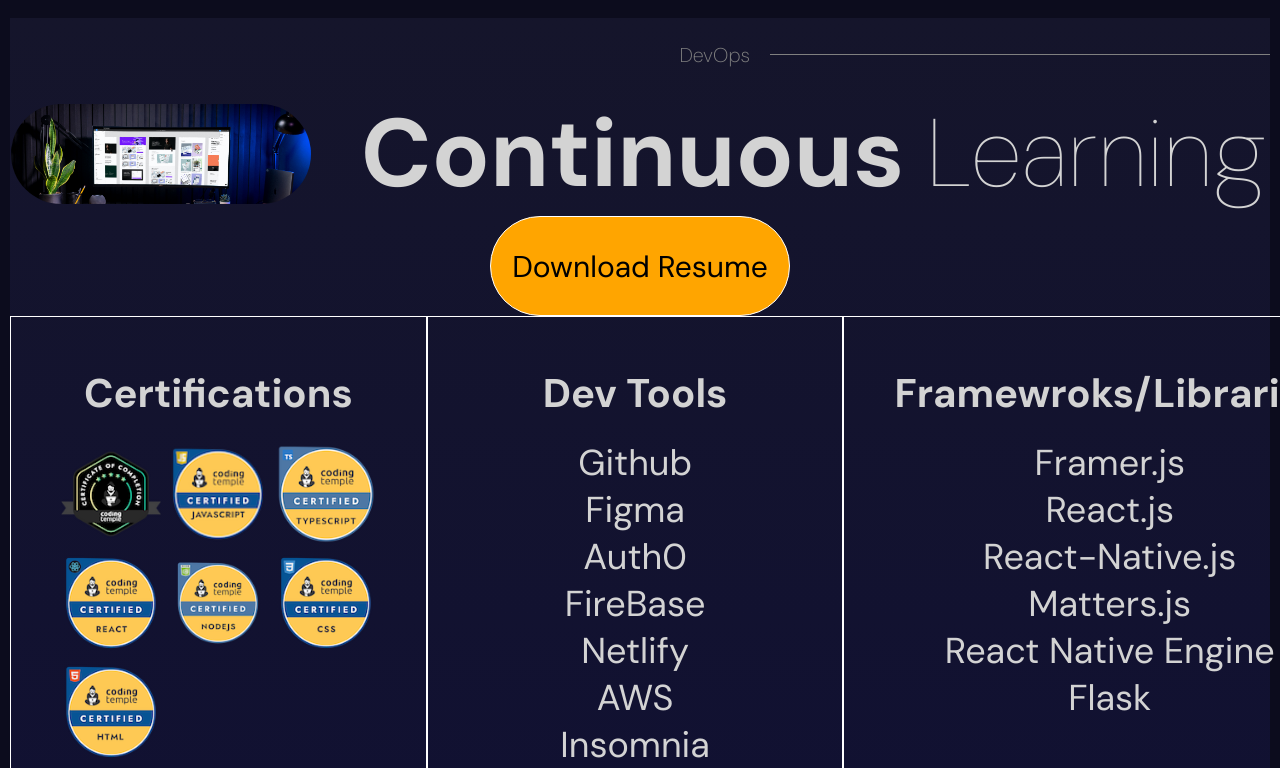
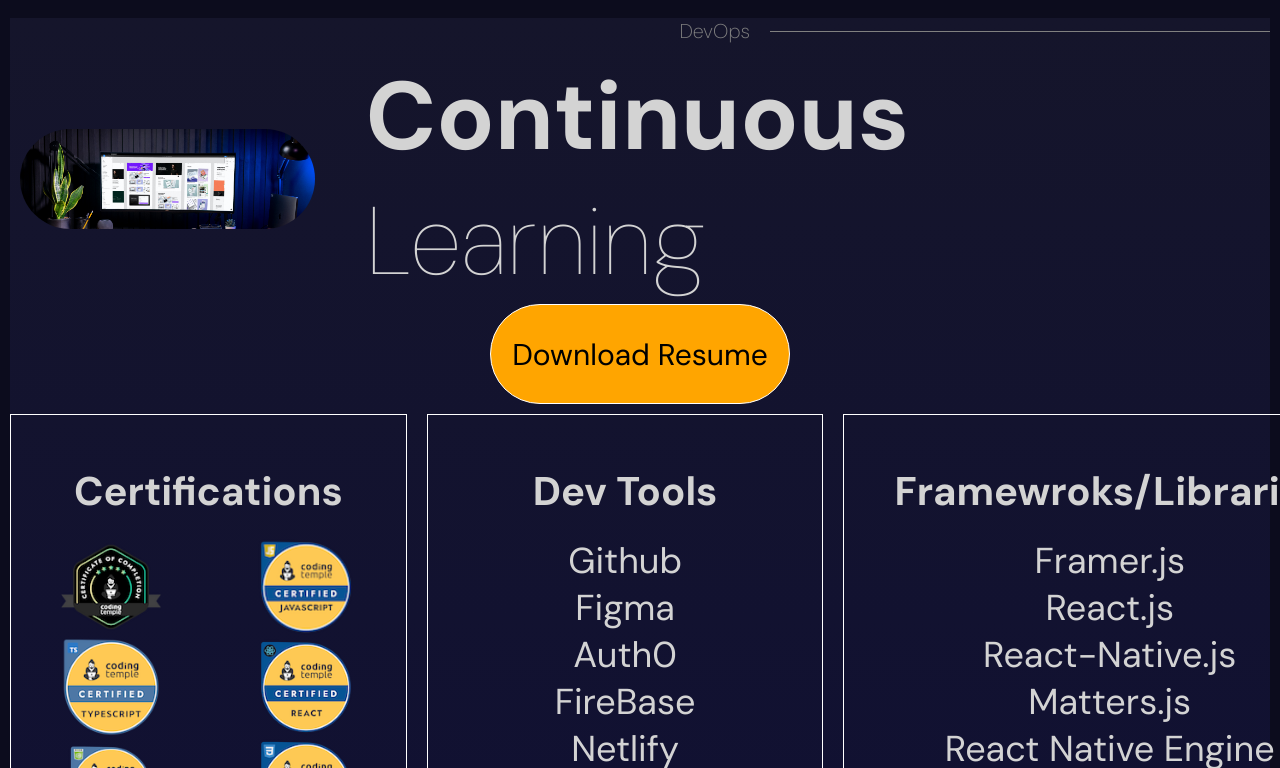
Before and after one commit to Dregon42/React-Portfolio3.0, a React (Vite) app: page / in a window 1280 px wide. Shown: the part 1632-2400 px from the top of the page. Built offline with nearby package versions, Linux system fonts and the light colour scheme.

Commit message:
fixed the flicker

```diff
--- a/src/component/contact/Contact.jsx
+++ b/src/component/contact/Contact.jsx
@@ -5,8 +5,8 @@
 
 const variants = {
     initial: {
-        y: 500,
-        opacity: 1,
+        y: 0,
+        opacity: 0,
     },
     animate: {
         y: 0,
@@ -22,8 +22,9 @@
 export default function Contact() {
     const ref = useRef();
     const form = useRef();
+    const isInView = useInView(ref);
     const [error, setError] = useState(false);
-    const [success, setSuccess] = useState(false)
+    const [success, setSuccess] = useState(false);
 
     const sendEmail = (e) => {
         e.preventDefault();
@@ -32,11 +33,9 @@
         .then((result) => {
             setSuccess(true);
         }, (error) => {
-            setError(true)
+            setError(true);
         });
     };
-
-    const isInView = useInView(ref, {margin:'-100px'})
 
 
   return (
@@ -53,14 +52,14 @@
             </motion.div>
         </motion.div>
         <div className="formContainer">
-            <motion.div className='email'
+            <motion.div className='emailSvg'
                 initial={{opacity: 1}}
                 whileInView={{opacity: 0}}
                 transition={{delay: 3, duration: 1,}}
             >
                 <svg width="600px" height="600px" viewBox="0 0 24 24" fill="none" xmlns="http://www.w3.org/2000/svg">
                     <motion.path
-                        stroke-width={0.2}
+                        stroke-width={0.3}
                         fill='none'
                         initial={{pathLength: 0}}
                         animate={isInView && {pathLength: 1}}
--- a/src/component/contact/contact.scss
+++ b/src/component/contact/contact.scss
@@ -38,15 +38,9 @@
             }
         }
 
-        // h2 {
-
-        //     @include mobile {
-        //         display: none;
-        //     }
-        // }
 
         p {
-            font-weight: 300;
+            font-weight: 300px;
             color: white;
 
             @include mobile {
@@ -63,7 +57,7 @@
             width: 100%;
         }
 
-        .email {
+        .emailSvg {
             stroke: orange;
             position: absolute;
             margin: auto;
@@ -91,6 +85,7 @@
                 border-radius: 5px;
                 color: whitesmoke;
                 font-size: larger;
+
                 @include mobile {
                     padding: 10px;
                 }
@@ -102,7 +97,7 @@
                 border-radius: 10px;
                 background-color: orange;
                 cursor: pointer;
-                font-weight: bold;
+                font-weight: 500;
                 font-size: 30px;
                 width: 50%;
                 align-self: center;
--- a/src/component/hero/Hero.jsx
+++ b/src/component/hero/Hero.jsx
@@ -59,14 +59,14 @@
           </motion.div>
           <motion.img variants={textVariants} animate='scrollButton' src="/scroll.png" alt="" />
         </motion.div>
-        {/* Need bigger photo with background removed before adding */}
-        <div className="imageContainer">
-          <img src="/IMG_2992_inPixio.png" alt="" />
-        </div>
       </div>
       <motion.div variants={sliderVariants} initial='initial' animate='animate' className="slidingTextContainer">
         React.Js  React-Native.Js  Redux  JavaScript
       </motion.div>
+      {/* Need bigger photo with background removed before adding */}
+      {/* <div className="imageContainer">
+        <img src="/IMG_2992_inPixio.png" alt="" />
+      </div> */}
 
     </div>
   )
--- a/src/component/projects/Projects.jsx
+++ b/src/component/projects/Projects.jsx
@@ -31,9 +31,10 @@
 
     const {scrollYProgress} = useScroll({
         target:ref,
+        // offset: ['start start', 'end start']
     });
 
-    const y = useTransform(scrollYProgress, [0, 1], [-300, 300]);
+    const y = useTransform(scrollYProgress, [0, 1], [-100, 100 ]);
 
     return (
         <section>
@@ -58,7 +59,7 @@
 
     const {scrollYProgress} = useScroll({
         target:ref,
-        offset: ['end end', 'start start']
+        // offset: ['end end', 'start end']
     });
 
     const scaleX = useSpring(scrollYProgress, {
--- a/src/component/projects/projects.scss
+++ b/src/component/projects/projects.scss
@@ -27,6 +27,7 @@
         display: flex;
         align-items: center;
         justify-content: center;
+        overflow: hidden;
         height: 100%;
         width: 100%;
 
@@ -80,7 +81,7 @@
 
                 p {
                     color: grey;
-                    font-size: 30px;
+                    font-size: 20px;
 
                     @include mobile {
                         font-size: 16px;
--- a/src/component/resume/Resume.jsx
+++ b/src/component/resume/Resume.jsx
@@ -40,7 +40,7 @@
             className='resume'
             variants={variants}
             initial='initial'
-            animate={'animate'}
+            animate={isInView && 'animate'}
         >
             <motion.div className="textContainer" variants={variants} >
                 <p>
--- a/src/component/resume/resume.scss
+++ b/src/component/resume/resume.scss
@@ -46,6 +46,7 @@
         display: flex;
         flex-direction: column;
         align-items: center;
+        padding: 10px;
 
         @include mobile {
             width: 100%;
@@ -110,12 +111,14 @@
         margin: auto;
         padding: auto;
         justify-content: center;
+        gap: 20px;
 
         @include mobile {
             flex-direction: column;
             width: 100%;
             padding: 10px;
             top: 0;
+            gap: 10px;
         }
 
         .box {
```
